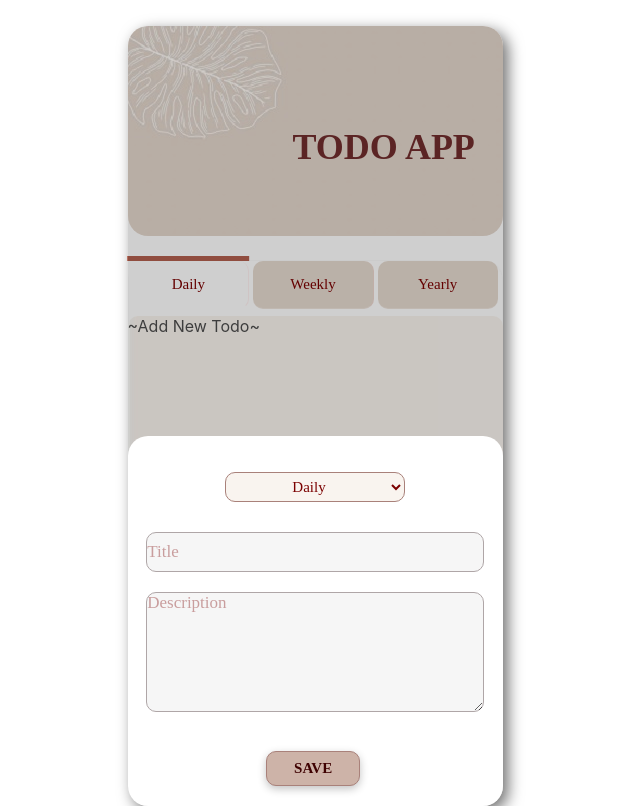
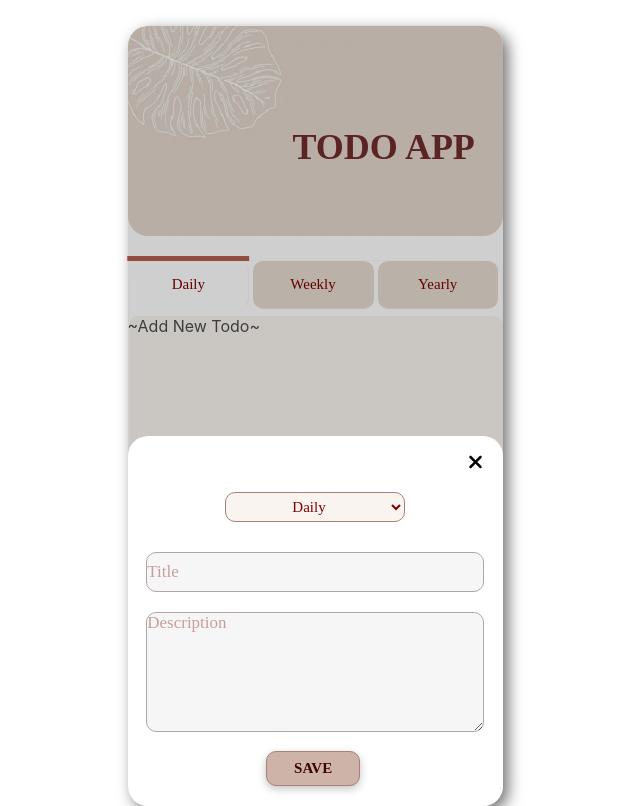
Before and after one commit to Aleynaozc/React-TodoApp2, a React (Create React App) app: page / in a window 1280 px wide. Both pictures are taken after a click on the button 642 px from the left and 775 px from the top of the page. Shown: the whole page, without its empty margins (325-965 px from the left). Built offline with nearby package versions, Linux system fonts and the light colour scheme.

Commit message:
added -close-btn

```diff
--- a/src/components/TodoModal.js
+++ b/src/components/TodoModal.js
@@ -4,7 +4,8 @@ import { useDispatch } from 'react-redux';
 import { v4 as uuid } from 'uuid'
 import { addTodo, updateTodo } from '../slices/todoSlice';
 import toast from 'react-hot-toast' //Alert
-
+import {  faXmark } from '@fortawesome/free-solid-svg-icons';
+import { FontAwesomeIcon } from '@fortawesome/react-fontawesome';
 function TodoModal({ type, modalOpen, setModalOpen, todo }) {
 
     const [title, setTitle] = useState('');
@@ -75,6 +76,9 @@ function TodoModal({ type, modalOpen, setModalOpen, todo }) {
         modalOpen && ( //Eğer modalopen True ise modal göstericek , False ise gösterilmicek.
             <div id="todoFormModal" className="modal">
                 <div id="modalBody" className="modal-body">
+                <button className='close-btn' type="button" onClick={() => setModalOpen(false)}>
+                <FontAwesomeIcon icon={faXmark} />
+                        </button>
                     <form>
                         <div className="select">
                             <select
```
